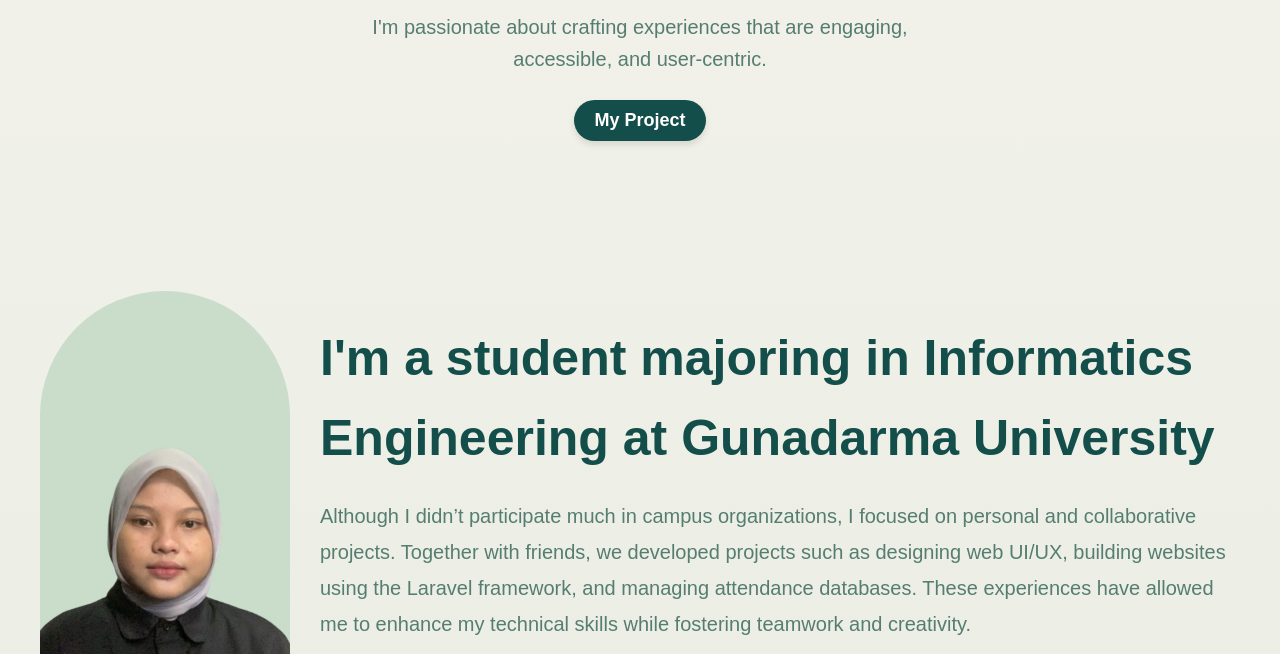
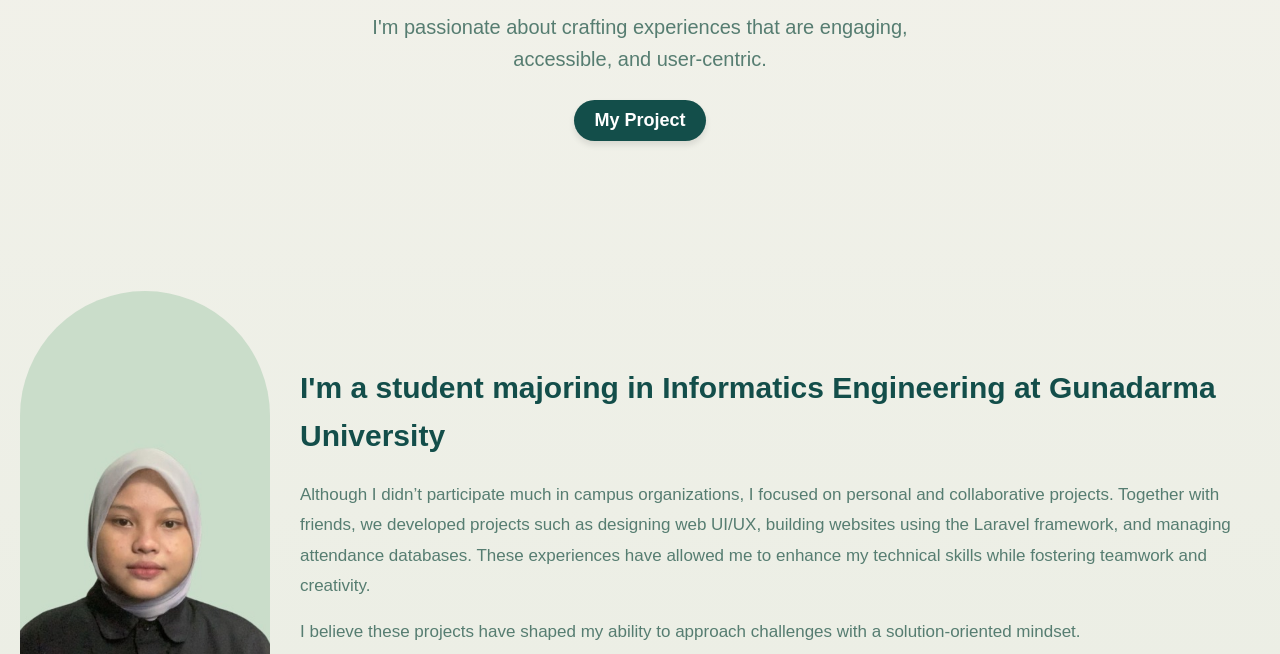
Before and after one commit to hannaoktv04/Portofolio-Hanna, a website: page index.html in a window 1280 px wide. Shown: the part 298-952 px from the top of the page. Drawn offline with nearby package versions, Linux system fonts and the light colour scheme.

Commit message:
Update style.css

```diff
--- a/assets/style.css
+++ b/assets/style.css
@@ -1,4 +1,9 @@
 /* Reset */
+.container {
+  width: 100%;
+  min-height: 200px;
+}
+
 * {
     margin: 0;
     padding: 0;
@@ -144,7 +149,7 @@
   .about-container {
     display: flex;
     flex-wrap: wrap;
-    max-width: 1200px;
+    max-width: 100%;
     align-items: center;
     gap: 30px; /* Jarak antara elemen */
   }
@@ -172,13 +177,13 @@
   }
 
   .about-content h2 {
-    font-size: 50px;
+    font-size: 30px;
     color: #134e4a;
     margin-bottom: 20px;
   }
 
   .about-content p {
-    font-size: 20px;
+    font-size: 17px;
     line-height: 1.8;
     color: #567d71;
     margin-bottom: 15px;
```
